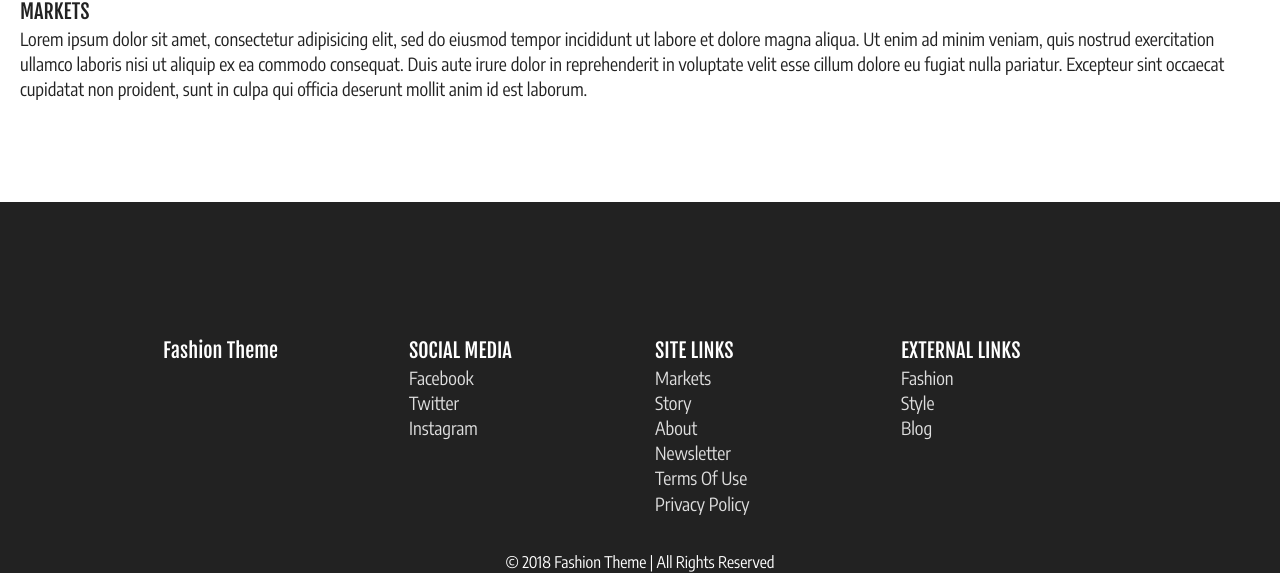
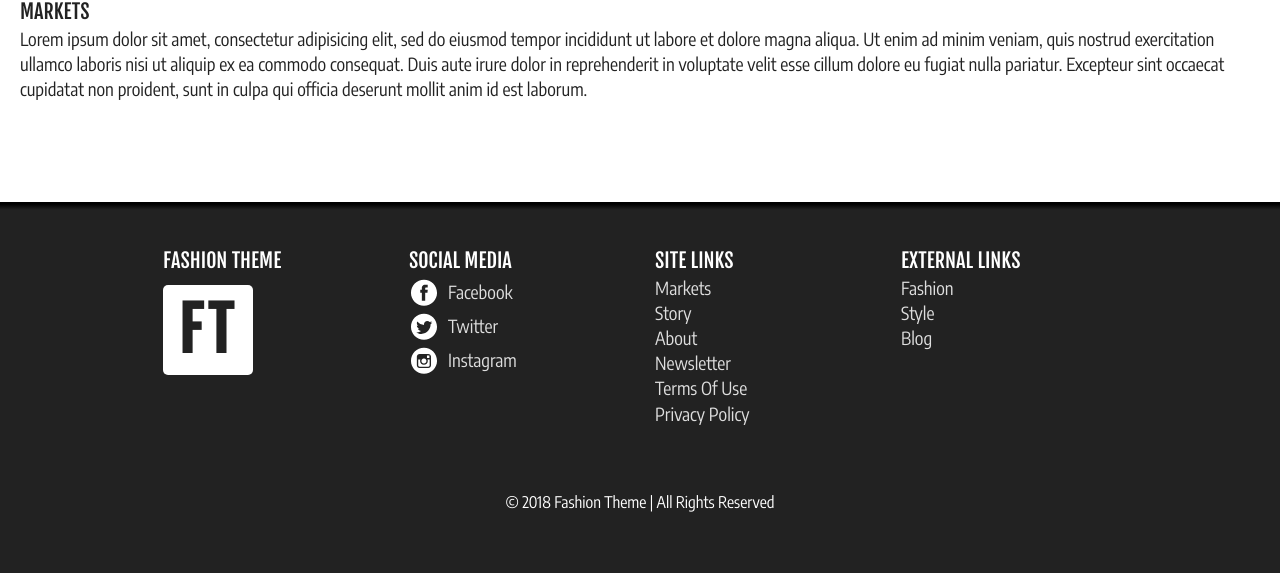
Before and after one commit to BertW007/LandingPageExample1, a website built with webpack: page dist/index.html in a window 1280 px wide. Shown: the part 822-1395 px from the top of the page. Built offline with nearby package versions, Linux system fonts and the light colour scheme.

Commit message:
Fix footer styles and add social media icons

```diff
--- a/src/scss/_base.scss
+++ b/src/scss/_base.scss
@@ -84,7 +84,6 @@ footer {
   font-size: $footer-font-size;
   display: flex;
   flex-direction: column;
-  align-items: center;
   background-color: $footer-background-color;
   text-transform: capitalize;
   padding: 20px;
@@ -99,6 +98,7 @@ footer {
   height: 50px;
   box-shadow: 0px .5px 1px $nav-items-boxshadow-color;
   margin-top: 2px;
+  transition: background-color .3s;
   &:hover {
     background-color: $background-color;
     color: $font-color;
@@ -133,24 +133,56 @@ nav li:last-child .nav-item {
 }
 .copyrights {
   display: flex;
-  justify-content: space-around;
+  padding: 30px;
   background-color: $footer-background-color;
   text-transform: capitalize;
+  margin-bottom: 20px;
 }
 .before-footer {
-  height: 100px;
+  height: 10px;
+  background: $background-color;
+  background: linear-gradient(0deg, rgba(34,34,34,1) 20%, rgba(0,0,0,1) 80%);
 }
 .footer-logo {
   font-family: $header-font;
   font-size: $header2-font-size;
   width: 100%;
   padding: 15px;
+  h3 {
+    margin-bottom: 10px;
+  }
+}
+.footer-logo-short {
+  font-size: 60px;
+  font-weight: bold;
+  display: block;
+  color: $background-color;
+}
+.footer-logo-short-content {
+  width: 90px;
+  height: 90px;
+  letter-spacing: 5px;
+  display: flex;
+  background-color: $footer-logo-background-color;
+  border-radius: 5px;
+  justify-content: center;
+  align-items: center;
+  padding: 10px;
 }
 .footer-links {
   width: 100%;
   padding: 15px;
   ul {
     list-style: none;
+  }
+}
+.footer-link-withicon {
+  display: flex;
+  a {
+    margin: 4px;
+  }
+  img {
+    margin: 2px 5px 2px 0px;
   }
 }
 
@@ -177,6 +209,13 @@ nav li:last-child .nav-item {
       color: $nav-items-text-hov-color;
     }
   }
+
+  .copyrights {
+    justify-content: space-around;
+  }
+  .footer-links {
+    text-align: left;
+  }
   header {
     display: inline-block;
     color: $header-transparent-text-color;
@@ -202,6 +241,7 @@ nav li:last-child .nav-item {
   footer {
     flex-direction: row;
     align-items: flex-start;
+    justify-content: center;
     width: 80%;
     margin: 0 auto;
   }
--- a/src/scss/_variables.scss
+++ b/src/scss/_variables.scss
@@ -22,7 +22,7 @@ $main-background-color: rgba(255,255,255,1);
 $font-color: rgba(255,255,255,1);
 
 $links-color: rgba(222,222,222,1);
-$links-hov-color: rgba(100,100,100,1);
+$links-hov-color: rgba(255,163,194,1);
 $outline-color: rgba(255,90,90,1);
 
 $transparent-color: rgba(0,0,0,0);
@@ -40,6 +40,8 @@ $nav-items-text-hov-color: rgba(0,0,0,1);
 
 $article-font-color: rgba(34,34,34,1);
 
+$footer-logo-background-color: rgba(255,255,255,1);
+
 $paragraph-font-size: 18px;
 $header1-font-size: 30px;
 $header2-font-size: 20px;
```
Also changed, not shown: dist/css/style.css, dist/img/fb_icon.svg (added), dist/img/inst_icon.svg (added), dist/img/twt_icon.svg (added), dist/index.html.
